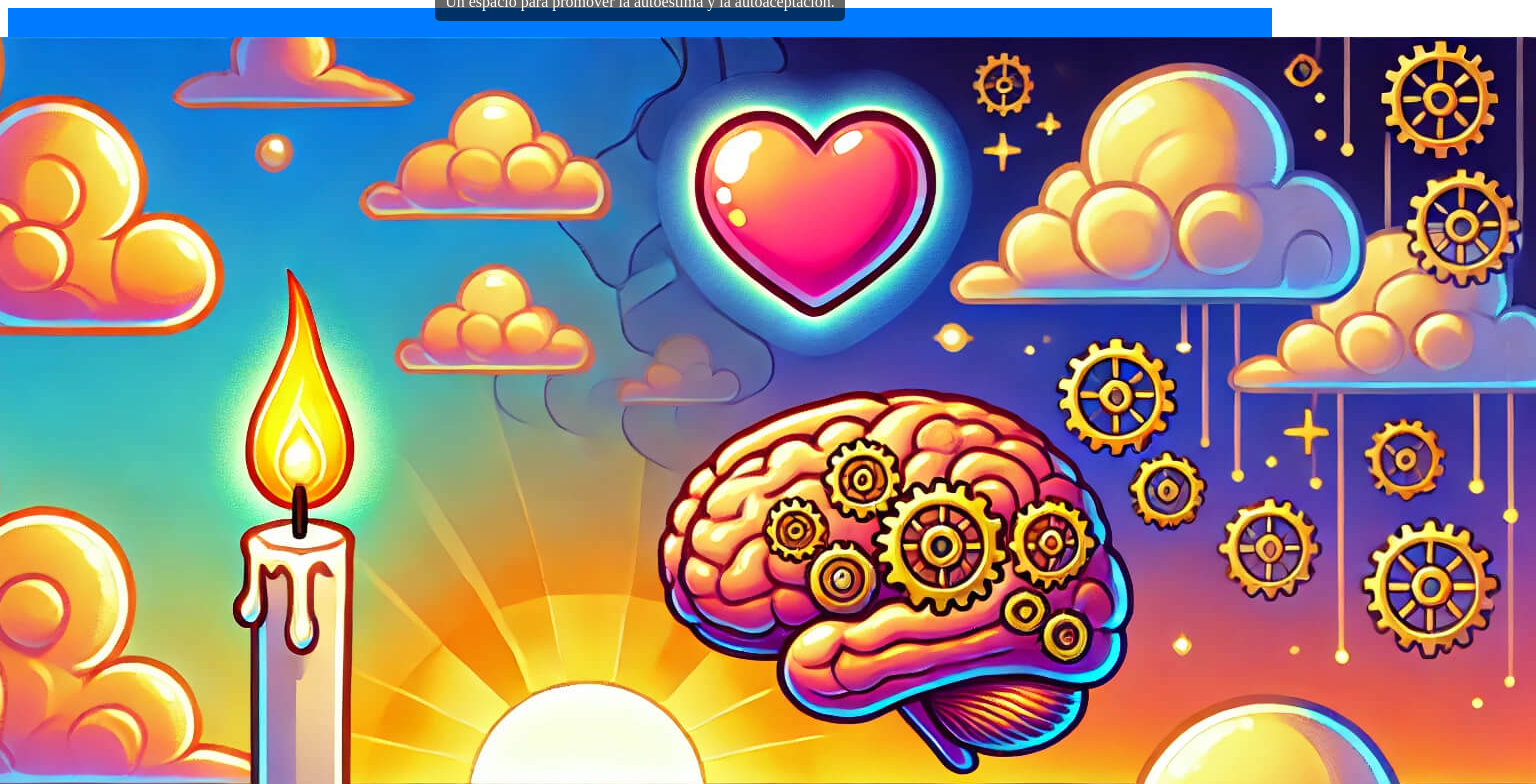
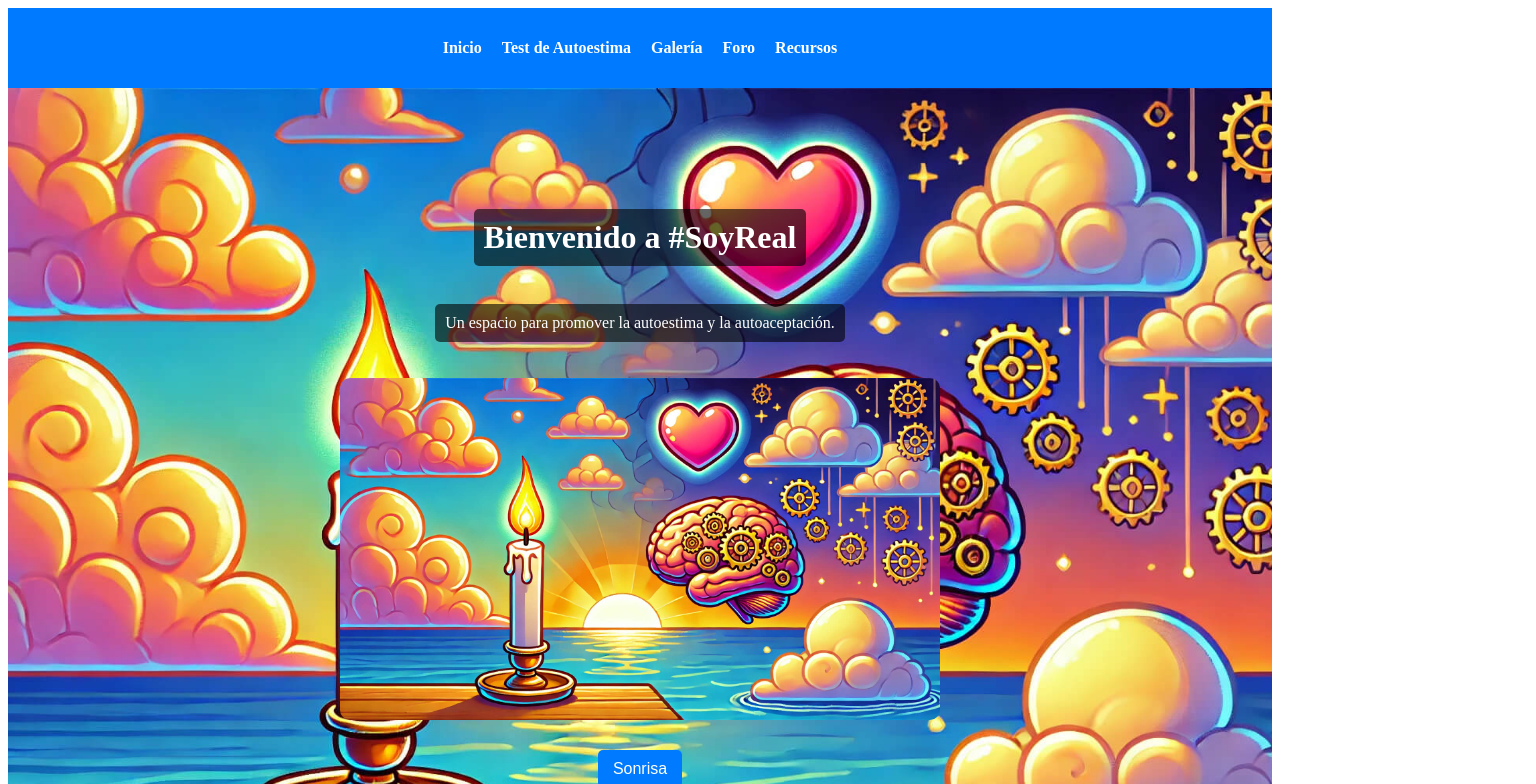
Before and after one commit to luis91cc/real-real, a React app: page / in a window 1280 px wide. Shown: the top 784 px of the page, 1536 px wide, since content can reach past the window. Built offline with nearby package versions, Linux system fonts and the light colour scheme.

Commit message:
Update styles.css

```diff
--- a/src/pages/styles.css
+++ b/src/pages/styles.css
@@ -81,3 +81,13 @@ button {
 button:hover {
   background-color: #0056b3;
 }
+
+/* ✅ NUEVO ESTILO PARA MOSTRAR LAS IMÁGENES */
+.home-image {
+  width: 100%;
+  max-width: 600px;
+  height: auto;
+  display: block;
+  margin: 20px auto;
+  border-radius: 10px;
+}
```
